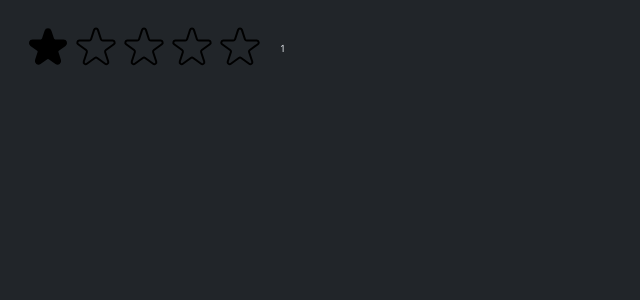
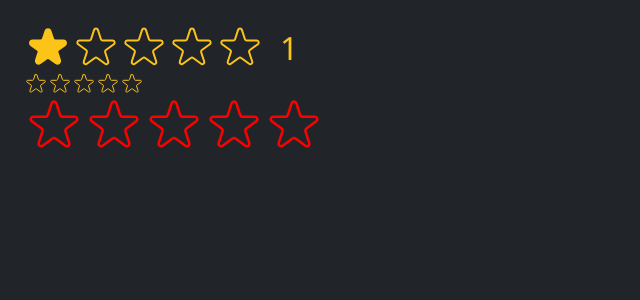
Before and after one commit to SatishKonduru/rsk-movie-hunt, a React (Create React App) app: page / in a window 1280 px wide. Both pictures are taken after a click on the button 48 px from the left and 48 px from the top of the page. Shown: the top 300 px of the page, without its empty margins (0-640 px from the left). Built offline with nearby package versions, Linux system fonts and the light colour scheme.

Commit message:
Working on Start

```diff
--- a/src/StartRating.js
+++ b/src/StartRating.js
@@ -11,16 +11,23 @@
   // gap: "4px",
 };
 
-const textStyle = {
-  lineHeight: "1",
-  margin: "0",
-};
-export default function StarRating({ maxRating = 5 }) {
+
+export default function StarRating({
+  maxRating = 5,
+  color = "#fcc419",
+  size = 48,
+}) {
   const [rating, setRating] = useState(0);
   const [tempRating, setTempRating] = useState(0);
   function handleRating(rating) {
     setRating(rating);
   }
+  const textStyle = {
+    lineHeight: "1",
+    margin: "0",
+    color,
+    fontSize: `${size / 1.5}px`,
+  };
 
   return (
     <div style={containerStyle}>
@@ -33,6 +40,8 @@
             full={tempRating ? tempRating >= i + 1 : rating >= i + 1}
             onHoverIn={() => setTempRating(i + 1)}
             onHoverOut={() => setTempRating(0)}
+            color={color}
+            size={size}
           />
         ))}
       </div>
@@ -41,13 +50,14 @@
   );
 }
 
-const starStyle = {
-  width: "48px",
-  height: "48px",
-  display: "block",
-  cursor: "pointer",
-};
-function Star({ onRate, full, onHoverIn, onHoverOut }) {
+function Star({ onRate, full, onHoverIn, onHoverOut, color, size }) {
+  const starStyle = {
+    width: `${size}px`,
+    height: `${size}px`,
+    display: "block",
+    cursor: "pointer",
+    color,
+  };
   return (
     <span
       style={starStyle}
@@ -60,8 +70,8 @@
         <svg
           xmlns="http://www.w3.org/2000/svg"
           viewBox="0 0 20 20"
-          fill="#000"
-          stroke="#000"
+          fill={color}
+          stroke={color}
         >
           <path d="M9.049 2.927c.3-.921 1.603-.921 1.902 0l1.07 3.292a1 1 0 00.95.69h3.462c.969 0 1.371 1.24.588 1.81l-2.8 2.034a1 1 0 00-.364 1.118l1.07 3.292c.3.921-.755 1.688-1.54 1.118l-2.8-2.034a1 1 0 00-1.175 0l-2.8 2.034c-.784.57-1.838-.197-1.539-1.118l1.07-3.292a1 1 0 00-.364-1.118L2.98 8.72c-.783-.57-.38-1.81.588-1.81h3.461a1 1 0 00.951-.69l1.07-3.292z" />
         </svg>
@@ -70,7 +80,7 @@
           xmlns="http://www.w3.org/2000/svg"
           fill="none"
           viewBox="0 0 24 24"
-          stroke="#000"
+          stroke={color}
         >
           <path
             strokeLinecap="round"
--- a/src/index.js
+++ b/src/index.js
@@ -10,5 +10,7 @@
   <React.StrictMode>
     {/* <App /> */}
     <StarRating />
+    <StarRating size={24} />
+    <StarRating size={60} color="#f00" />
   </React.StrictMode>
 );
```
